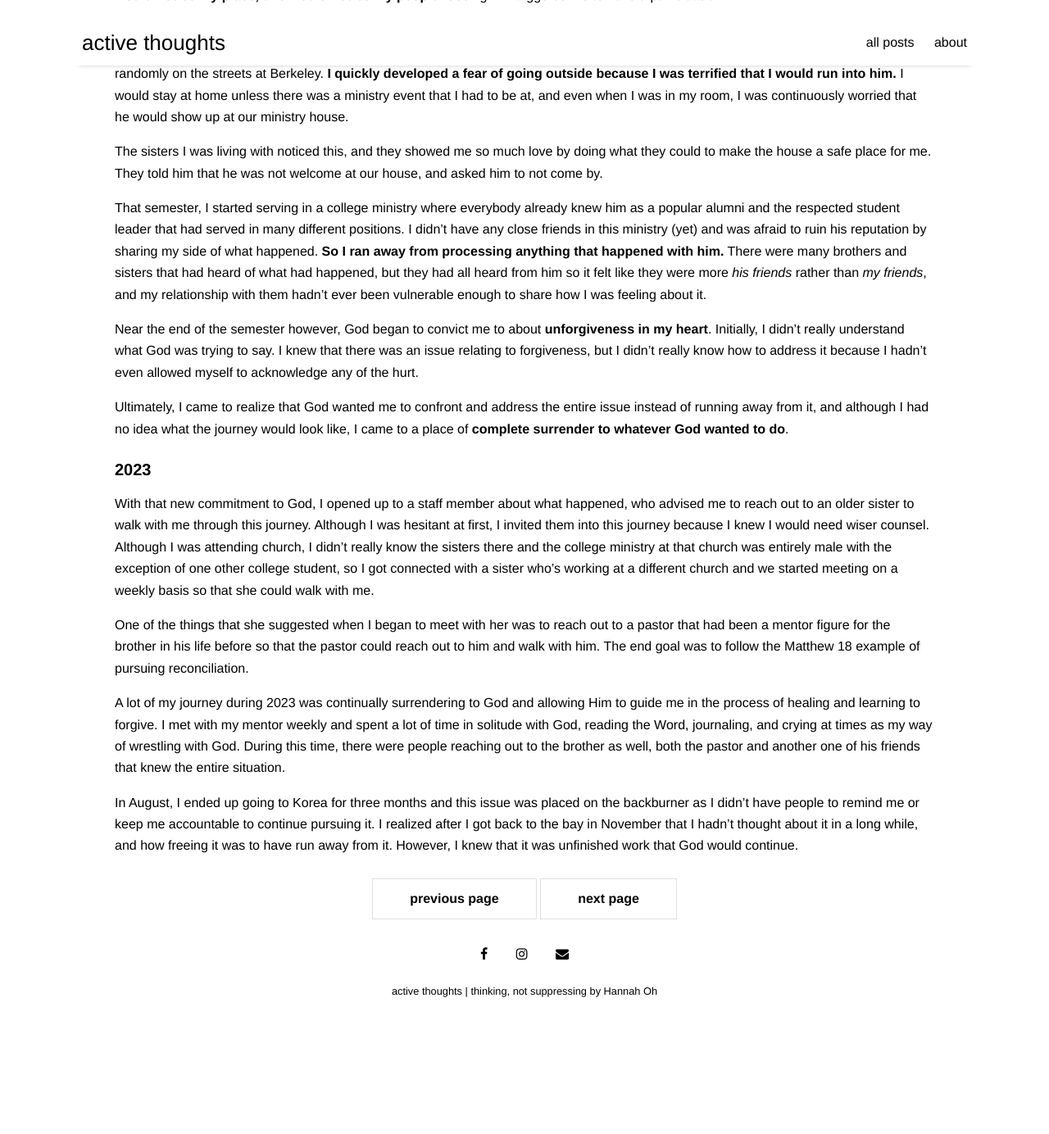
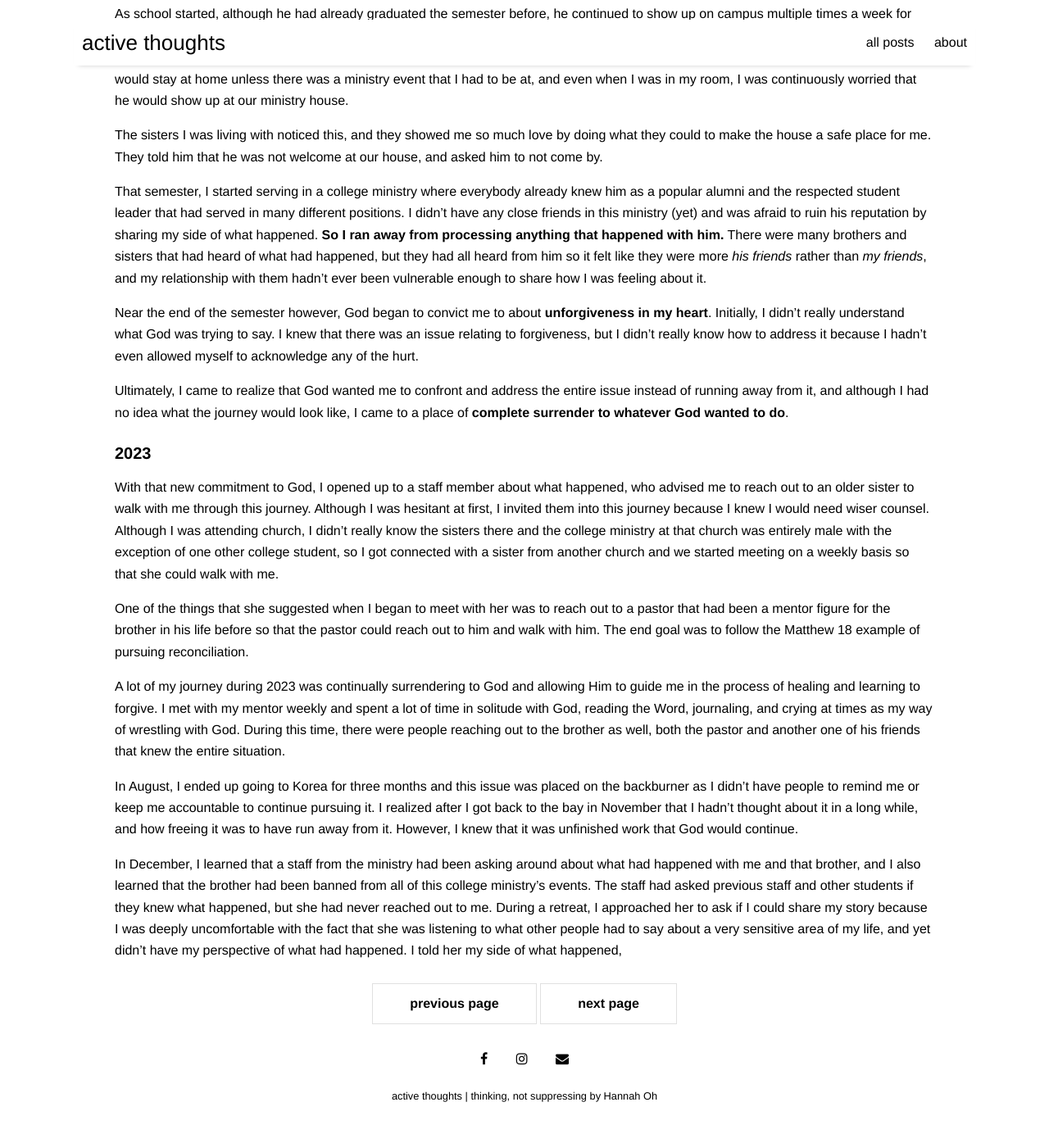
Before and after one commit to thoughtshso/blog, a Jekyll site: the page built from _posts/2022-03-17-the-aftermath.md, in a window 1280 px wide and 1400 px high, scrolled down 401 px. Shown: the top 1384 px of the window at 82% size. Built offline with Jekyll 4.4.1, drawn with Linux system fonts in a browser that asks for light colours; nearby versions of some CDN libraries; before the commit the page ends 1673 px from its top, so only the background shows below that; some of the changed text lies outside the part shown.

Commit message:
[post][story] edits

```diff
--- /dev/null
+++ b/_layouts/story.html
@@ -0,0 +1,17 @@
+---
+layout: default
+---
+
+<div class="post-content">
+  <h1>
+    {{ page.title }}
+  </h1>
+  {% if page.image %}
+    <div class="featured-image">
+      <img src="{{ site.url }}/assets/img/posts/{{ page.image }}">
+    </div>
+  {% endif %}
+  <article>
+    {{ content }}
+  </article>
+</div>
--- a/_posts/2022-03-17-the-aftermath.md
+++ b/_posts/2022-03-17-the-aftermath.md
@@ -1,5 +1,5 @@
 ---
-layout: post
+layout: story
 title: "the aftermath"
 author: "Hannah Oh"
 hidden: true
@@ -26,7 +26,7 @@ Ultimately, I came to realize that God wanted me to confront and address the ent
 
 ### 2023
 
-With that new commitment to God, I opened up to a staff member about what happened, who advised me to reach out to an older sister to walk with me through this journey. Although I was hesitant at first, I invited them into this journey because I knew I would need wiser counsel. Although I was attending church, I didn't really know the sisters there and the college ministry at that church was entirely male with the exception of one other college student, so I got connected with a sister who's working at a different church and we started meeting on a weekly basis so that she could walk with me.
+With that new commitment to God, I opened up to a staff member about what happened, who advised me to reach out to an older sister to walk with me through this journey. Although I was hesitant at first, I invited them into this journey because I knew I would need wiser counsel. Although I was attending church, I didn't really know the sisters there and the college ministry at that church was entirely male with the exception of one other college student, so I got connected with a sister from another church and we started meeting on a weekly basis so that she could walk with me.
 
 One of the things that she suggested when I began to meet with her was to reach out to a pastor that had been a mentor figure for the brother in his life before so that the pastor could reach out to him and walk with him. The end goal was to follow the Matthew 18 example of pursuing reconciliation.
 
@@ -34,6 +34,8 @@ A lot of my journey during 2023 was continually surrendering to God and allowing
 
 In August, I ended up going to Korea for three months and this issue was placed on the backburner as I didn't have people to remind me or keep me accountable to continue pursuing it. I realized after I got back to the bay in November that I hadn't thought about it in a long while, and how freeing it was to have run away from it. However, I knew that it was unfinished work that God would continue.
 
+In December, I learned that a staff from the ministry had been asking around about what had happened with me and that brother, and I also learned that the brother had been banned from all of this college ministry's events. The staff had asked previous staff and other students if they knew what happened, but she had never reached out to me. During a retreat, I approached her to ask if I could share my story because I was deeply uncomfortable with the fact that she was listening to what other people had to say about a very sensitive area of my life, and yet didn't have my perspective of what had happened. I told her my side of what happened,
+
 <!-- button -->
 <div class="pagination">
     <a class="pagination-button pagination-active" href="{{ site.baseurl }}/the-story">previous page</a>
```
Also changed, not shown: _posts/2022-03-17-the-story.md (+1 -1 lines).
